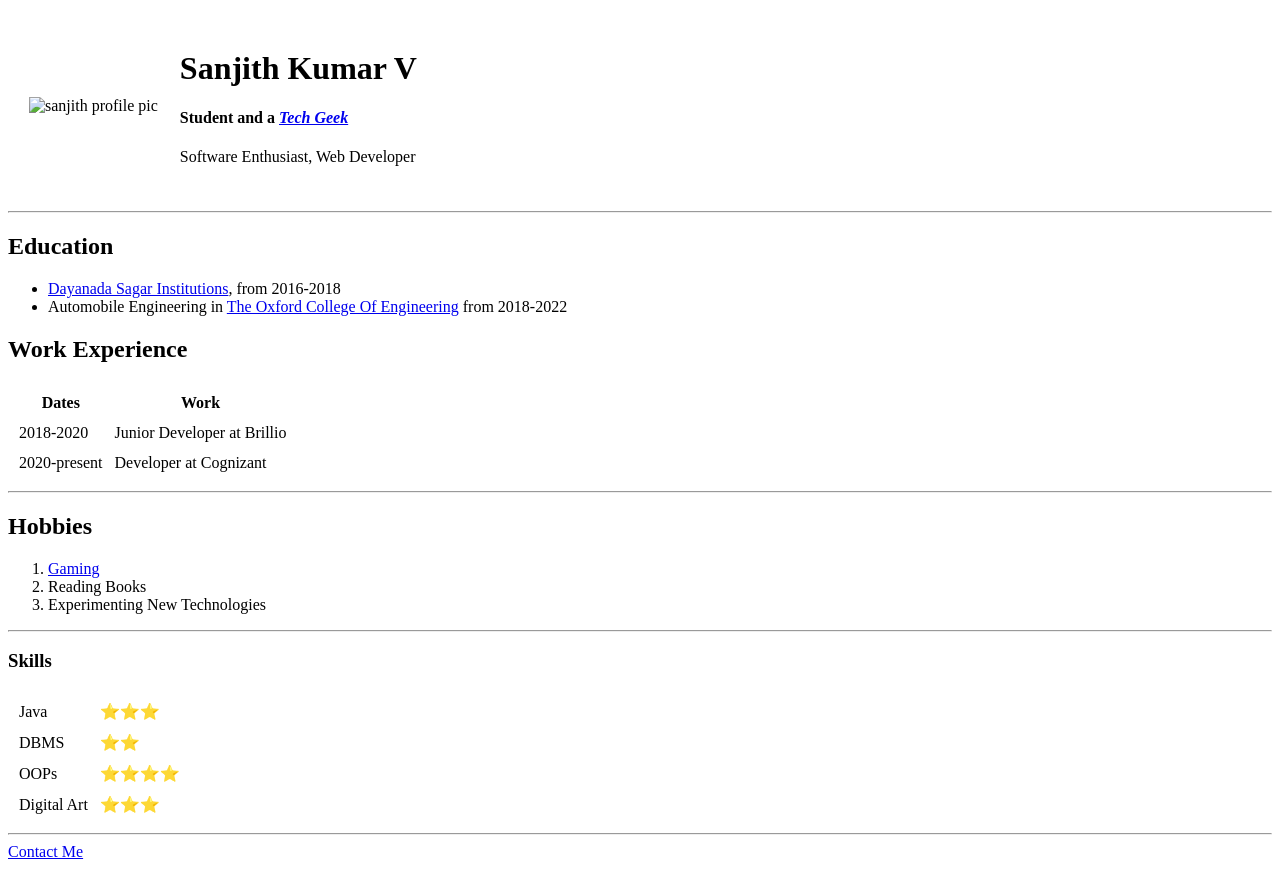
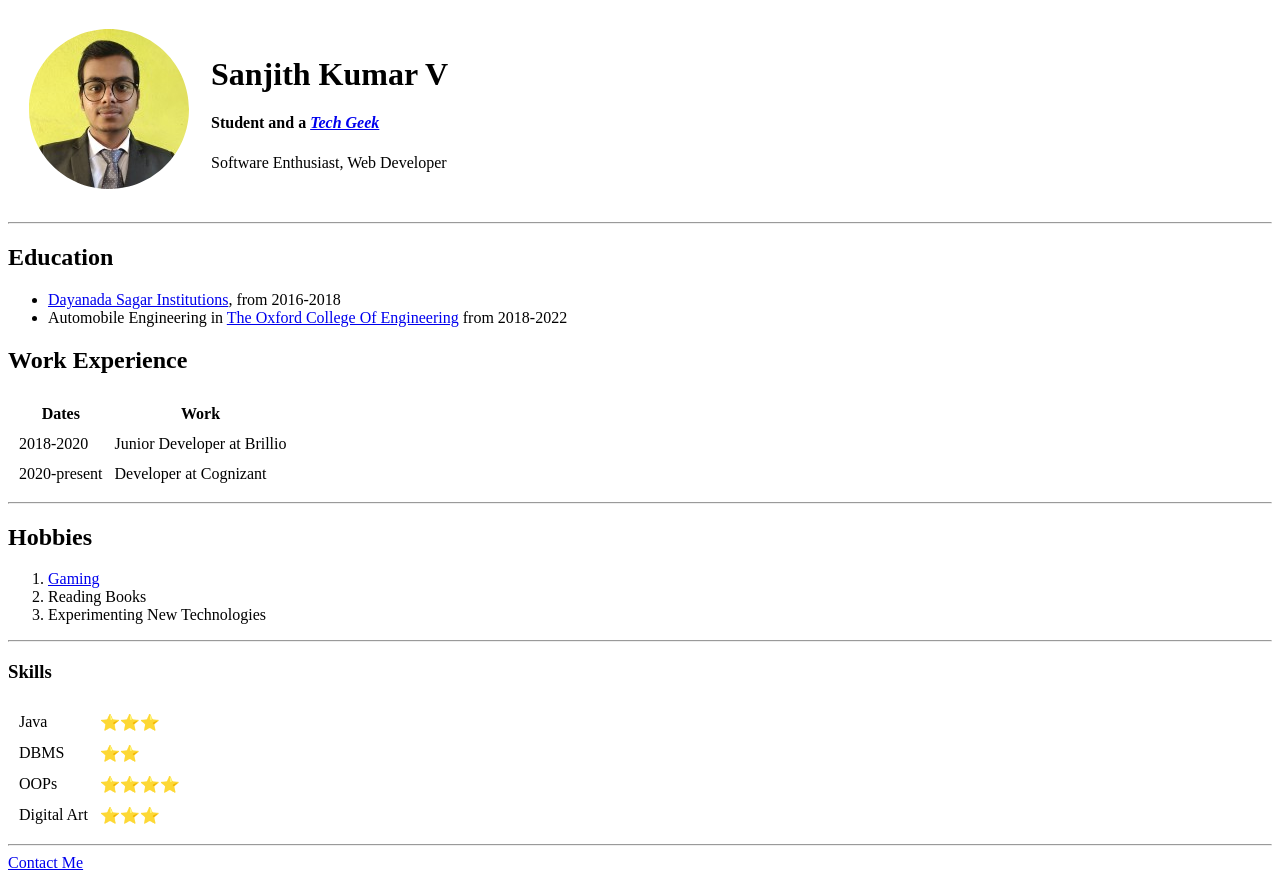
Before and after one commit to sanju50201/Sample-CV, a plain HTML site: page index.html in a window 1280 px wide. Drawn offline with Linux system fonts and the light colour scheme.

Commit message:
Update index.html

```diff
--- a/index.html
+++ b/index.html
@@ -9,7 +9,7 @@
 <body>
     <table cellspacing="20">
         <tr>
-            <td><img src="images/sanju.png" alt="sanjith profile pic"></td>
+            <td><img src="sanju.png" alt="sanjith profile pic"></td>
             <td><h1>Sanjith Kumar V</h1>
                 <h4>Student and a <em><a href="https://github.com/sanju50201"> Tech Geek</a></em></h4>
                 <p>Software Enthusiast, Web Developer</p></td>
```
